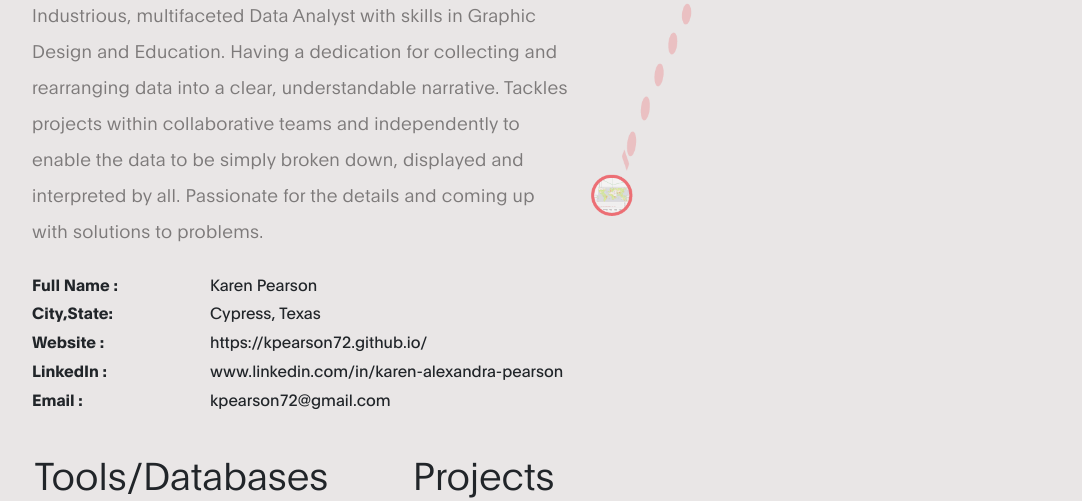
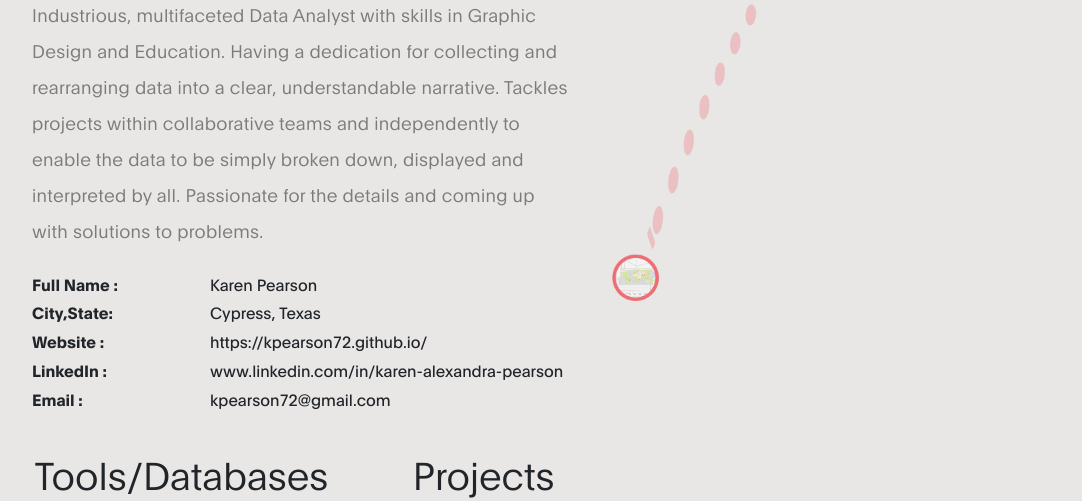
Before and after one commit to Kpearson72/Kpearson72.github.io, a plain HTML site: page index.html in a window 1280 px wide. Shown: the part 470-971 px from the top of the page, without its empty margins (53-1135 px from the left). Drawn offline with Linux system fonts and the light colour scheme.

Commit message:
changed image size

```diff
--- a/index.html
+++ b/index.html
@@ -22,8 +22,8 @@
       body {
         background-image: url('images/mixes_graphs_background5.png');
         background-repeat: no-repeat;
-        background-position: 68% 0%;
-        background-size: 40%;
+        background-position: 75% 0%;
+        background-size: 45%;
 
 
       }
```
